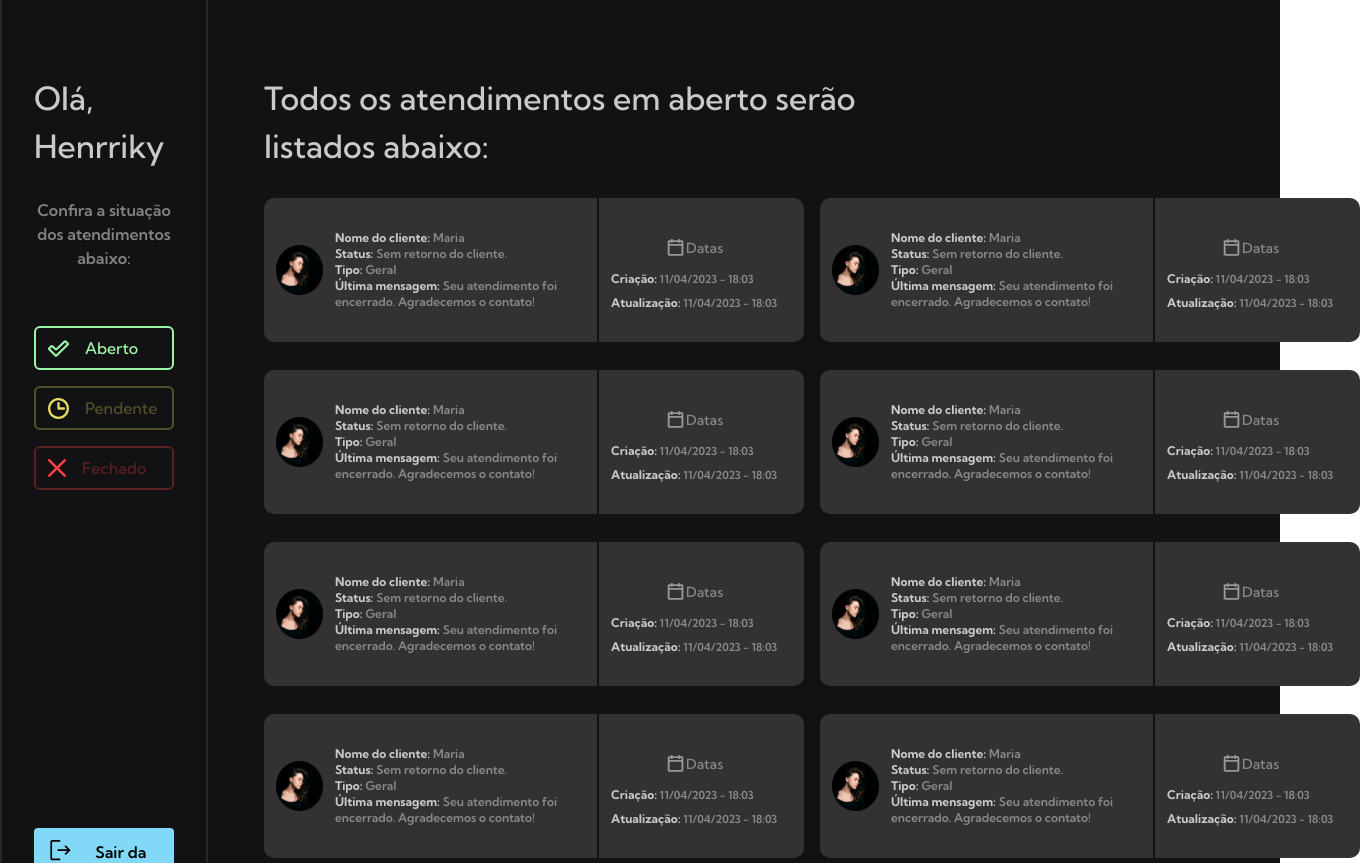
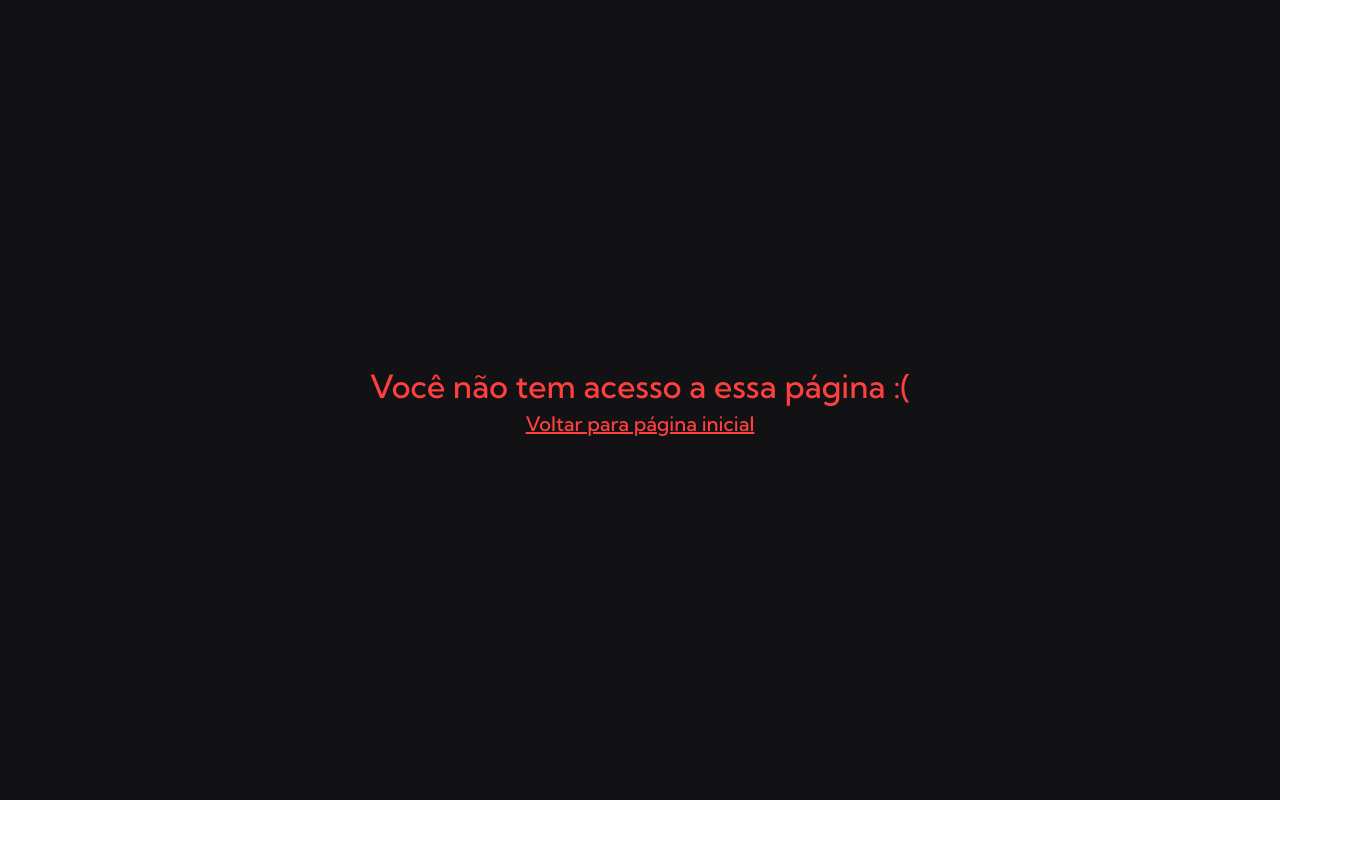
Before and after one commit to Henrriky/hit-communication-challenge, a React (Create React App) app in the folder front-end/: page /calls in a window 1280 px wide. Shown: the top 863 px of the page, 1360 px wide, since content can reach past the window. After the commit the page ends 800 px from the top, so only its background shows below. Built offline with nearby package versions, Linux system fonts and the light colour scheme.

Commit message:
Add routes of website

```diff
--- a/front-end/package.json
+++ b/front-end/package.json
@@ -10,9 +10,11 @@
     "@types/node": "^16.18.32",
     "@types/react": "^18.2.7",
     "@types/react-dom": "^18.2.4",
+    "axios": "^1.4.0",
     "phosphor-react": "^1.4.1",
     "react": "^18.2.0",
     "react-dom": "^18.2.0",
+    "react-router-dom": "^6.11.2",
     "react-scripts": "5.0.1",
     "typescript": "^4.9.5",
     "web-vitals": "^2.1.4"
--- a/front-end/src/App.tsx
+++ b/front-end/src/App.tsx
@@ -1,11 +1,15 @@
 import './App.css';
 import Calls from './pages/Calls';
+import { BrowserRouter, Route, Routes } from 'react-router-dom';
+import ApplicationRoutes from './routes/ApplicationRoutes';
 
 
 function App() {
   return (
     <div className="App font-font-kumb">
-      <Calls/>
+      <BrowserRouter>
+        <ApplicationRoutes/>
+      </BrowserRouter>
     </div>
   );
 }
--- /dev/null
+++ b/front-end/src/pages/NotAllowed.tsx
@@ -0,0 +1,12 @@
+import { Link } from 'react-router-dom';
+
+function NotAllowed() {
+  return (
+    <div className="bg-background-color min-h-screen flex flex-col items-center justify-center">
+        <h1 className="text-status-closed-checked text-[32px]">Você não tem acesso a essa página :(</h1>
+        <Link to="/" className="text-status-closed-checked underline text-xl">Voltar para página inicial</Link>
+    </div>
+  )
+}
+
+export default NotAllowed
--- /dev/null
+++ b/front-end/src/pages/NotFound.tsx
@@ -0,0 +1,12 @@
+import { Link } from 'react-router-dom';
+
+function NotFound() {
+  return (
+    <div className="bg-background-color min-h-screen flex flex-col items-center justify-center">
+        <h1 className="text-status-closed-checked text-[32px]">Página não encontrada :(</h1>
+        <Link to="/" className="text-status-closed-checked underline text-xl">Voltar para página inicial</Link>
+    </div>
+  )
+}
+
+export default NotFound
--- /dev/null
+++ b/front-end/src/routes/ApplicationRoutes.tsx
@@ -0,0 +1,18 @@
+import React from 'react'
+import { Route, Routes } from 'react-router-dom';
+import Login from '../pages/Login';
+import Calls from '../pages/Calls';
+import NotFound from '../pages/NotFound';
+import PrivateRoute from './PrivateRoute';
+
+function ApplicationRoutes() {
+    return (
+            <Routes>
+                <Route path="/" element={<Login/>} />
+                <Route path="/calls" element={<PrivateRoute element={<Calls/>}/>}/>
+                <Route path="/*" element={<NotFound/>}/>
+            </Routes>
+    )
+}
+
+export default ApplicationRoutes
--- /dev/null
+++ b/front-end/src/routes/PrivateRoute.tsx
@@ -0,0 +1,17 @@
+import { Route, RouteProps } from 'react-router-dom';
+import NotAllowed from '../pages/NotAllowed';
+
+interface PrivateRouteProps {
+    element: JSX.Element
+  }
+
+
+function PrivateRoute({element}: PrivateRouteProps) {
+    const isAuthenticated = false;
+
+
+    return isAuthenticated ? element : <NotAllowed/>
+
+}
+
+export default PrivateRoute
```
Also changed, not shown: 2 other files (tests, documents, lock files or other folders).
